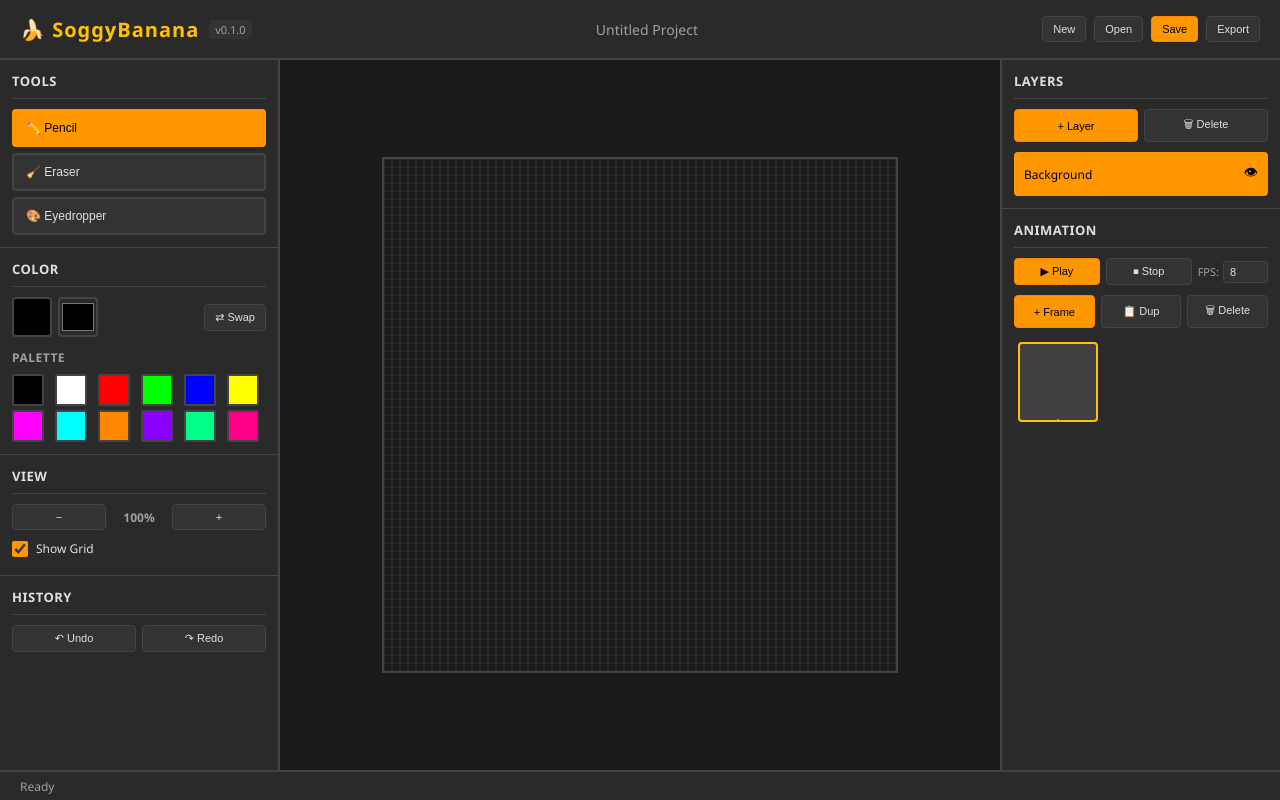
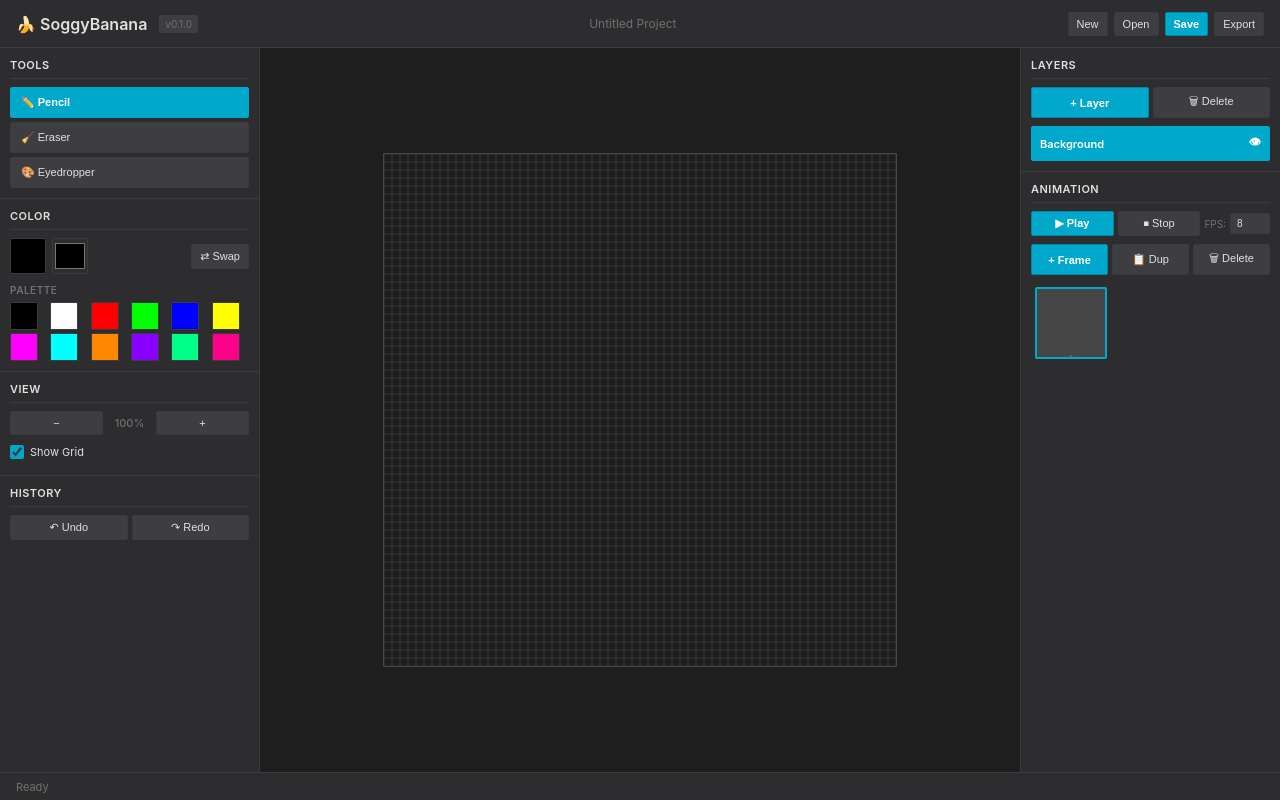
Before and after one commit to AquamanLabsX/SoggyBanana, a plain HTML site: page index.html in a window 1280 px wide. Drawn offline with Linux system fonts and the light colour scheme.

Commit message:
Redesign styles.css - Professional Aseprite-inspired UI with refined colors and spacing

```diff
--- a/styles.css
+++ b/styles.css
@@ -1,19 +1,23 @@
 /* =============================================
    SOGGY BANANA - PIXEL ART EDITOR
-   Professional Dark Theme CSS
+   Professional UI - Inspired by Aseprite
    ============================================= */
 
 :root {
-    --bg-primary: #1a1a1a;
-    --bg-secondary: #2a2a2a;
-    --bg-tertiary: #333333;
+    --bg-primary: #1e1e1e;
+    --bg-secondary: #2d2d30;
+    --bg-tertiary: #3e3e42;
+    --bg-hover: #464646;
     --text-primary: #e0e0e0;
-    --text-secondary: #a0a0a0;
-    --accent-primary: #ff9800;
-    --accent-secondary: #ffc107;
-    --accent-danger: #f44336;
-    --accent-success: #4caf50;
-    --border-color: #444444;
+    --text-secondary: #a8a8a8;
+    --text-muted: #707070;
+    --accent: #00a8cc;
+    --accent-bright: #00d4ff;
+    --accent-subtle: #0088aa;
+    --danger: #e81828;
+    --success: #4caf50;
+    --border: #3a3a3f;
+    --border-light: #464646;
 }
 
 * {
@@ -22,12 +26,18 @@
     box-sizing: border-box;
 }
 
+html, body {
+    width: 100%;
+    height: 100%;
+}
+
 body {
-    font-family: 'Segoe UI', Tahoma, Geneva, Verdana, sans-serif;
+    font-family: -apple-system, BlinkMacSystemFont, 'Segoe UI', Roboto, Oxygen, Ubuntu, Cantarell, sans-serif;
     background-color: var(--bg-primary);
     color: var(--text-primary);
     user-select: none;
     -webkit-user-select: none;
+    font-size: 13px;
 }
 
 /* =============================================
@@ -47,60 +57,70 @@ body {
     justify-content: space-between;
     align-items: center;
     background-color: var(--bg-secondary);
-    border-bottom: 2px solid var(--border-color);
-    padding: 12px 20px;
-    height: 60px;
+    border-bottom: 1px solid var(--border);
+    padding: 10px 16px;
+    height: 48px;
+    gap: 16px;
 }
 
 .header-left {
     display: flex;
     align-items: center;
-    gap: 10px;
+    gap: 12px;
+    min-width: 0;
 }
 
 .logo {
-    font-size: 20px;
-    font-weight: bold;
-    color: var(--accent-secondary);
-    letter-spacing: 1px;
+    font-size: 16px;
+    font-weight: 600;
+    color: var(--text-primary);
+    letter-spacing: 0px;
+    white-space: nowrap;
 }
 
 .version {
-    font-size: 11px;
-    color: var(--text-secondary);
+    font-size: 10px;
+    color: var(--text-muted);
     background-color: var(--bg-tertiary);
-    padding: 2px 6px;
-    border-radius: 3px;
+    padding: 3px 6px;
+    border-radius: 2px;
+    white-space: nowrap;
 }
 
 .header-center {
     flex: 1;
     text-align: center;
-    font-size: 14px;
-    color: var(--text-secondary);
+    font-size: 12px;
+    color: var(--text-muted);
+    min-width: 100px;
+    overflow: hidden;
+    text-overflow: ellipsis;
 }
 
 .header-right {
     display: flex;
-    gap: 8px;
+    gap: 6px;
+    min-width: 0;
 }
 
 .main-content {
     display: flex;
     flex: 1;
     overflow: hidden;
+    gap: 0;
 }
 
 .sidebar {
     background-color: var(--bg-secondary);
-    border-right: 2px solid var(--border-color);
+    border-right: 1px solid var(--border);
     overflow-y: auto;
-    width: 280px;
+    width: 260px;
+    flex-shrink: 0;
 }
 
 .sidebar-right {
     border-right: none;
-    border-left: 2px solid var(--border-color);
+    border-left: 1px solid var(--border);
 }
 
 .canvas-area {
@@ -125,7 +145,7 @@ body {
 canvas {
     image-rendering: pixelated;
     image-rendering: crisp-edges;
-    border: 2px solid var(--border-color);
+    box-shadow: 0 0 0 1px var(--border-light);
     cursor: crosshair;
 }
 
@@ -137,11 +157,11 @@ canvas {
 
 .footer {
     background-color: var(--bg-secondary);
-    border-top: 2px solid var(--border-color);
-    padding: 8px 20px;
-    height: 30px;
-    font-size: 12px;
-    color: var(--text-secondary);
+    border-top: 1px solid var(--border);
+    padding: 6px 16px;
+    height: 28px;
+    font-size: 11px;
+    color: var(--text-muted);
     display: flex;
     align-items: center;
 }
@@ -151,8 +171,8 @@ canvas {
    ============================================= */
 
 .panel {
-    border-bottom: 1px solid var(--border-color);
-    padding: 12px;
+    border-bottom: 1px solid var(--border);
+    padding: 10px;
 }
 
 .panel:last-child {
@@ -160,22 +180,22 @@ canvas {
 }
 
 .panel-title {
-    font-size: 13px;
+    font-size: 11px;
     font-weight: 600;
     color: var(--text-primary);
     text-transform: uppercase;
     letter-spacing: 0.5px;
-    margin-bottom: 10px;
-    padding-bottom: 8px;
-    border-bottom: 1px solid var(--border-color);
+    margin-bottom: 8px;
+    padding-bottom: 6px;
+    border-bottom: 1px solid var(--border);
 }
 
 .sub-title {
-    font-size: 12px;
+    font-size: 10px;
     font-weight: 600;
-    color: var(--text-secondary);
-    margin-top: 12px;
-    margin-bottom: 8px;
+    color: var(--text-muted);
+    margin-top: 8px;
+    margin-bottom: 6px;
     text-transform: uppercase;
     letter-spacing: 0.5px;
 }
@@ -187,43 +207,45 @@ canvas {
 .btn {
     background-color: var(--bg-tertiary);
     color: var(--text-primary);
-    border: 1px solid var(--border-color);
-    padding: 8px 12px;
-    border-radius: 4px;
+    border: 1px solid var(--border);
+    padding: 6px 10px;
+    border-radius: 2px;
     cursor: pointer;
-    font-size: 12px;
+    font-size: 11px;
     font-weight: 500;
-    transition: all 0.2s ease;
+    transition: all 0.15s ease;
     white-space: nowrap;
+    text-transform: none;
 }
 
 .btn:hover {
-    background-color: #404040;
-    border-color: var(--accent-primary);
+    background-color: var(--bg-hover);
+    border-color: var(--accent-subtle);
 }
 
 .btn:active {
-    background-color: #383838;
+    background-color: var(--border-light);
 }
 
 .btn-small {
-    padding: 6px 10px;
+    padding: 5px 8px;
     font-size: 11px;
 }
 
 .btn-primary {
-    background-color: var(--accent-primary);
-    color: #000;
-    border: 1px solid #ff8700;
+    background-color: var(--accent);
+    color: #fff;
+    border: 1px solid var(--accent-subtle);
+    font-weight: 600;
 }
 
 .btn-primary:hover {
-    background-color: #ffaa00;
-    border-color: #ffaa00;
+    background-color: var(--accent-bright);
+    border-color: var(--accent-bright);
 }
 
 .btn-primary:active {
-    background-color: #ff9800;
+    background-color: var(--accent-subtle);
 }
 
 .btn:disabled {
@@ -238,31 +260,32 @@ canvas {
 .tool-group {
     display: flex;
     flex-direction: column;
-    gap: 6px;
+    gap: 4px;
 }
 
 .tool-btn {
     background-color: var(--bg-tertiary);
     color: var(--text-primary);
-    border: 2px solid var(--border-color);
-    padding: 10px 12px;
-    border-radius: 4px;
+    border: 1px solid var(--border);
+    padding: 8px 10px;
+    border-radius: 2px;
     cursor: pointer;
-    font-size: 12px;
+    font-size: 11px;
     font-weight: 500;
     text-align: left;
-    transition: all 0.2s ease;
+    transition: all 0.15s ease;
 }
 
 .tool-btn:hover {
-    background-color: #404040;
-    border-color: var(--accent-primary);
+    background-color: var(--bg-hover);
+    border-color: var(--accent-subtle);
 }
 
 .tool-btn.active {
-    background-color: var(--accent-primary);
-    color: #000;
-    border-color: var(--accent-primary);
+    background-color: var(--accent);
+    color: #fff;
+    border-color: var(--accent);
+    font-weight: 600;
 }
 
 /* =============================================
@@ -271,9 +294,9 @@ canvas {
 
 .color-picker-section {
     display: flex;
-    gap: 8px;
+    gap: 6px;
     align-items: center;
-    margin-bottom: 12px;
+    margin-bottom: 10px;
 }
 
 .current-color {
@@ -284,46 +307,53 @@ canvas {
 }
 
 .color-box {
-    width: 40px;
-    height: 40px;
-    border: 2px solid var(--border-color);
-    border-radius: 4px;
+    width: 36px;
+    height: 36px;
+    border: 1px solid var(--border);
+    border-radius: 2px;
     cursor: pointer;
-    transition: all 0.2s ease;
+    transition: all 0.15s ease;
+    flex-shrink: 0;
 }
 
 .color-box:hover {
-    border-color: var(--accent-primary);
+    border-color: var(--accent);
+    box-shadow: 0 0 0 1px var(--accent);
 }
 
 #color-input {
-    width: 40px;
-    height: 40px;
-    border: 2px solid var(--border-color);
-    border-radius: 4px;
+    width: 36px;
+    height: 36px;
+    border: 1px solid var(--border);
+    border-radius: 2px;
     cursor: pointer;
     background: none;
     padding: 0;
+    flex-shrink: 0;
+}
+
+#color-input:hover {
+    border-color: var(--accent);
 }
 
 .palette-grid {
     display: grid;
     grid-template-columns: repeat(6, 1fr);
-    gap: 4px;
+    gap: 3px;
 }
 
 .palette-color {
-    width: 32px;
-    height: 32px;
-    border: 2px solid var(--border-color);
-    border-radius: 2px;
+    width: 28px;
+    height: 28px;
+    border: 1px solid var(--border);
+    border-radius: 1px;
     cursor: pointer;
-    transition: all 0.2s ease;
+    transition: all 0.15s ease;
 }
 
 .palette-color:hover {
-    border-color: var(--accent-primary);
-    transform: scale(1.05);
+    border-color: var(--accent);
+    box-shadow: 0 0 0 1px var(--accent);
 }
 
 /* =============================================
@@ -333,37 +363,39 @@ canvas {
 .zoom-controls {
     display: flex;
     align-items: center;
-    gap: 8px;
-    margin-bottom: 10px;
+    gap: 4px;
+    margin-bottom: 8px;
 }
 
 .zoom-controls .btn {
     flex: 1;
+    padding: 5px 6px;
 }
 
 #zoom-level {
-    min-width: 50px;
+    min-width: 45px;
     text-align: center;
-    font-size: 12px;
-    font-weight: 600;
-    color: var(--text-secondary);
+    font-size: 11px;
+    font-weight: 500;
+    color: var(--text-muted);
 }
 
 .checkbox {
     display: flex;
     align-items: center;
-    gap: 8px;
+    gap: 6px;
     cursor: pointer;
-    font-size: 12px;
+    font-size: 11px;
     color: var(--text-primary);
-    margin: 6px 0;
+    margin: 4px 0;
+    padding: 2px 0;
 }
 
 .checkbox input[type="checkbox"] {
-    width: 16px;
-    height: 16px;
+    width: 14px;
+    height: 14px;
     cursor: pointer;
-    accent-color: var(--accent-primary);
+    accent-color: var(--accent);
 }
 
 /* =============================================
@@ -372,7 +404,7 @@ canvas {
 
 .history-controls {
     display: flex;
-    gap: 6px;
+    gap: 4px;
 }
 
 .history-controls .btn {
@@ -385,8 +417,8 @@ canvas {
 
 .layer-controls {
     display: flex;
-    gap: 6px;
-    margin-bottom: 10px;
+    gap: 4px;
+    margin-bottom: 8px;
 }
 
 .layer-controls .btn {
@@ -396,43 +428,47 @@ canvas {
 .layers-list {
     display: flex;
     flex-direction: column;
-    gap: 4px;
-    max-height: 250px;
+    gap: 2px;
+    max-height: 240px;
     overflow-y: auto;
 }
 
 .layer-item {
     background-color: var(--bg-tertiary);
-    border: 2px solid var(--border-color);
-    border-radius: 4px;
-    padding: 8px;
+    border: 1px solid var(--border);
+    border-radius: 2px;
+    padding: 6px 8px;
     cursor: pointer;
-    transition: all 0.2s ease;
+    transition: all 0.15s ease;
     display: flex;
     justify-content: space-between;
     align-items: center;
-    font-size: 12px;
+    font-size: 11px;
 }
 
 .layer-item:hover {
-    background-color: #404040;
-    border-color: var(--accent-primary);
+    background-color: var(--bg-hover);
+    border-color: var(--accent-subtle);
 }
 
 .layer-item.active {
-    background-color: var(--accent-primary);
-    color: #000;
-    border-color: var(--accent-primary);
+    background-color: var(--accent);
+    color: #fff;
+    border-color: var(--accent);
+    font-weight: 600;
 }
 
 .layer-name {
     flex: 1;
     word-break: break-word;
+    overflow: hidden;
 }
 
 .layer-visibility {
     cursor: pointer;
-    font-size: 14px;
+    font-size: 12px;
+    margin-left: 6px;
+    flex-shrink: 0;
 }
 
 /* =============================================
@@ -441,82 +477,88 @@ canvas {
 
 .timeline-controls {
     display: flex;
-    gap: 6px;
-    margin-bottom: 10px;
+    gap: 4px;
+    margin-bottom: 8px;
     align-items: center;
+    flex-wrap: wrap;
 }
 
 .timeline-controls .btn {
     flex: 1;
+    min-width: 60px;
 }
 
 .small-label {
     display: flex;
     align-items: center;
     gap: 4px;
-    font-size: 11px;
-    color: var(--text-secondary);
+    font-size: 10px;
+    color: var(--text-muted);
+    white-space: nowrap;
 }
 
 .fps-input {
-    width: 45px;
+    width: 40px;
     padding: 4px 6px;
     background-color: var(--bg-tertiary);
-    border: 1px solid var(--border-color);
-    border-radius: 3px;
+    border: 1px solid var(--border);
+    border-radius: 2px;
     color: var(--text-primary);
-    font-size: 11px;
+    font-size: 10px;
 }
 
 .fps-input:focus {
     outline: none;
-    border-color: var(--accent-primary);
+    border-color: var(--accent);
+    box-shadow: 0 0 0 1px var(--accent);
 }
 
 .frame-controls {
     display: flex;
-    gap: 6px;
-    margin-bottom: 10px;
+    gap: 4px;
+    margin-bottom: 8px;
 }
 
 .frame-controls .btn {
     flex: 1;
+    min-width: 60px;
 }
 
 .frames-timeline {
     display: flex;
-    gap: 4px;
+    gap: 3px;
     overflow-x: auto;
     padding: 4px;
-    max-height: 120px;
+    max-height: 110px;
 }
 
 .frame-thumbnail {
-    min-width: 80px;
-    width: 80px;
-    height: 80px;
+    min-width: 72px;
+    width: 72px;
+    height: 72px;
     background-color: var(--bg-tertiary);
-    border: 2px solid var(--border-color);
-    border-radius: 4px;
+    border: 1px solid var(--border);
+    border-radius: 2px;
     cursor: pointer;
-    transition: all 0.2s ease;
+    transition: all 0.15s ease;
     display: flex;
     align-items: center;
     justify-content: center;
-    font-size: 11px;
-    color: var(--text-secondary);
+    font-size: 10px;
+    color: var(--text-muted);
     overflow: hidden;
     position: relative;
     flex-direction: column;
+    flex-shrink: 0;
 }
 
 .frame-thumbnail:hover {
-    border-color: var(--accent-primary);
+    border-color: var(--accent-subtle);
 }
 
 .frame-thumbnail.active {
-    border-color: var(--accent-secondary);
-    background-color: #404040;
+    border: 2px solid var(--accent);
+    background-color: var(--bg-hover);
 }
 
 .frame-thumbnail canvas {
@@ -539,12 +581,22 @@ canvas {
 }
 
 ::-webkit-scrollbar-thumb {
-    background: var(--border-color);
-    border-radius: 4px;
+    background: var(--border-light);
+    border-radius: 2px;
 }
 
 ::-webkit-scrollbar-thumb:hover {
-    background: var(--accent-primary);
+    background: var(--accent-subtle);
+}
+
+/* =============================================
+   FOCUS STATES
+   ============================================= */
+
+input:focus,
+textarea:focus,
+select:focus {
+    outline: none;
 }
 
 /* =============================================
@@ -557,7 +609,7 @@ canvas {
     }
 
     .panel {
-        padding: 10px;
+        padding: 8px;
     }
 }
 
@@ -579,9 +631,9 @@ canvas {
     .sidebar {
         width: 100%;
         height: auto;
-        max-height: 150px;
+        max-height: 140px;
         border: none;
-        border-bottom: 2px solid var(--border-color);
+        border-bottom: 1px solid var(--border);
         display: flex;
         overflow-x: auto;
     }
```
